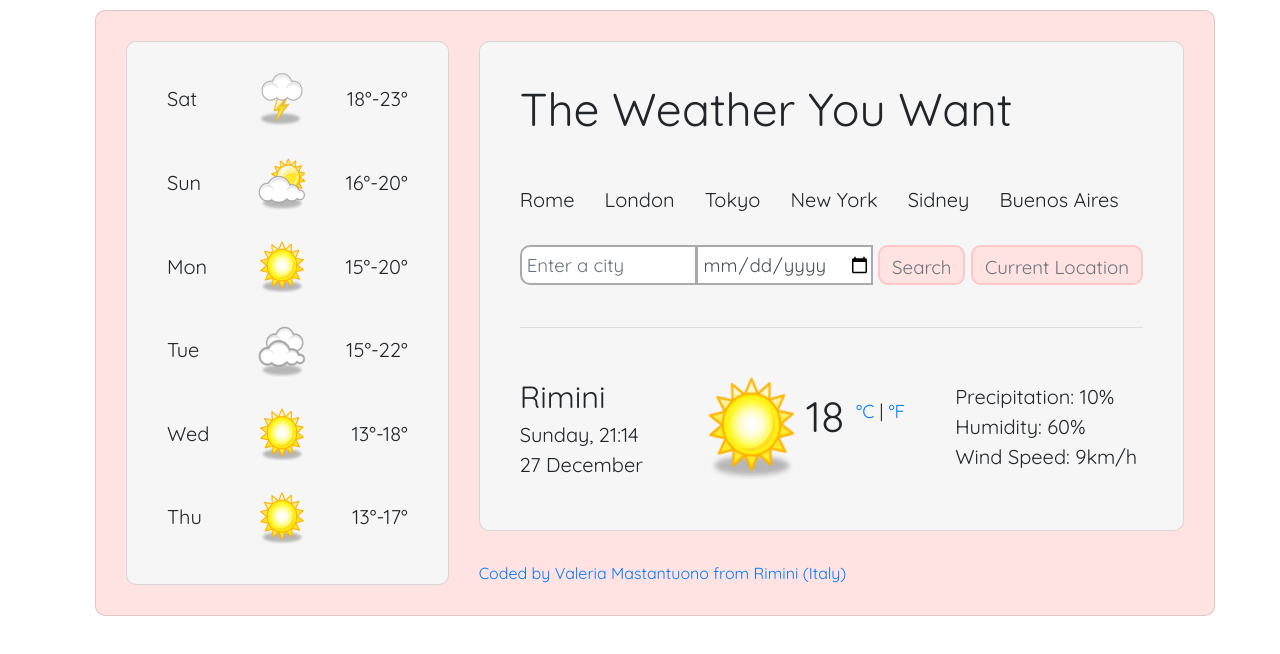
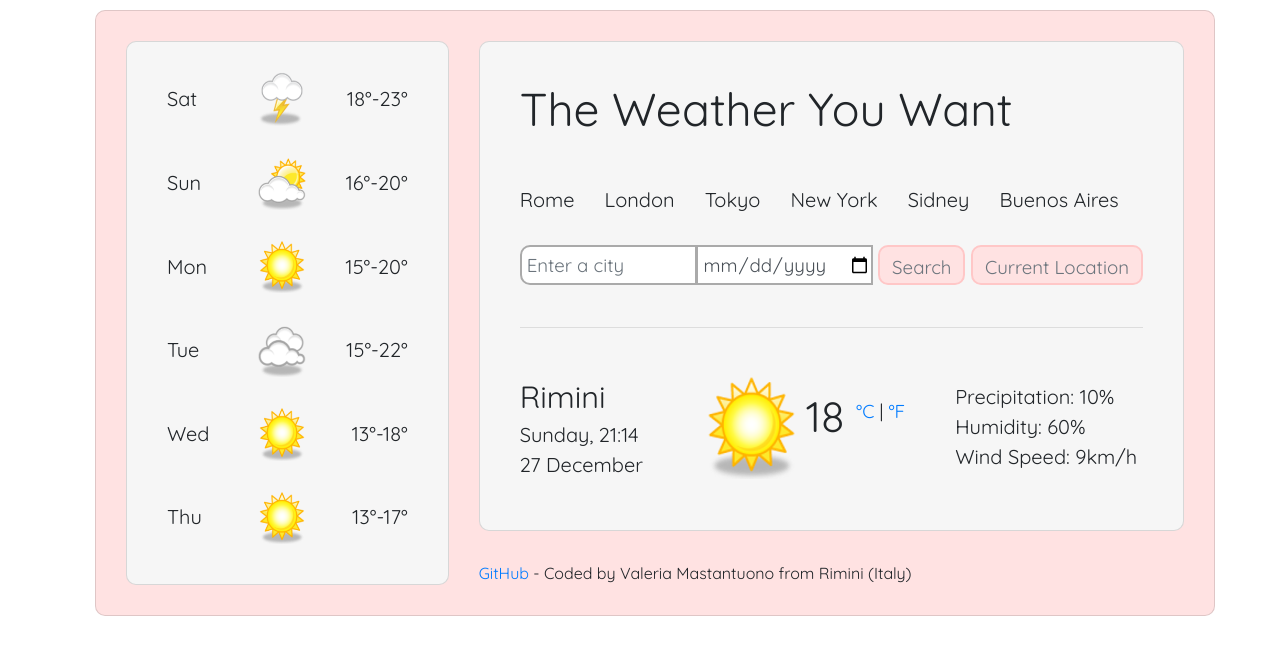
Before and after one commit to sedia89/Weather-app, a plain HTML site: page index.html in a window 1280 px wide. Drawn offline with nearby package versions, Linux system fonts and the light colour scheme.

Commit message:
Corrected the link to GitHub

```diff
--- a/index.html
+++ b/index.html
@@ -182,8 +182,9 @@
             </div>
             <footer>
               <a href="https://github.com/sedia89/weather-app">
-                Coded by Valeria Mastantuono from Rimini (Italy)
+                GitHub
               </a>
+              - Coded by Valeria Mastantuono from Rimini (Italy)
             </footer>
           </div>
         </div>
```
